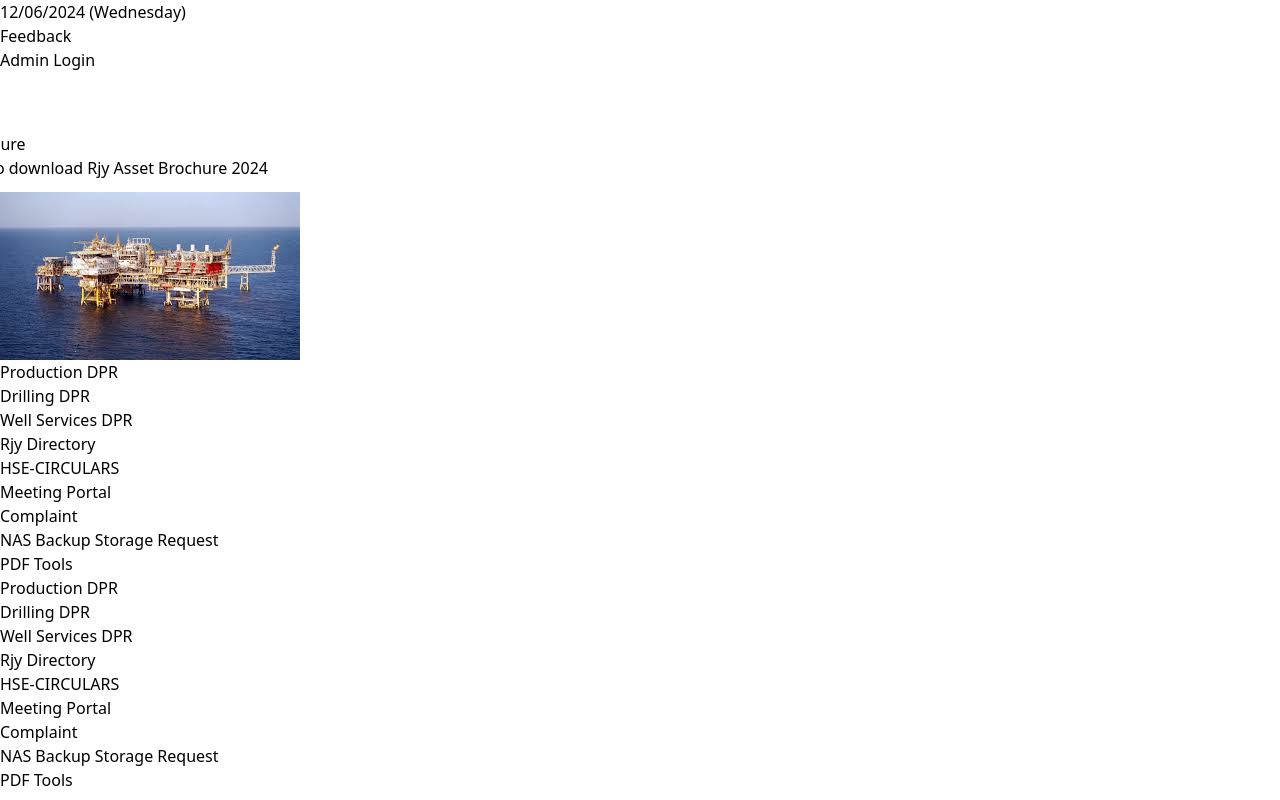
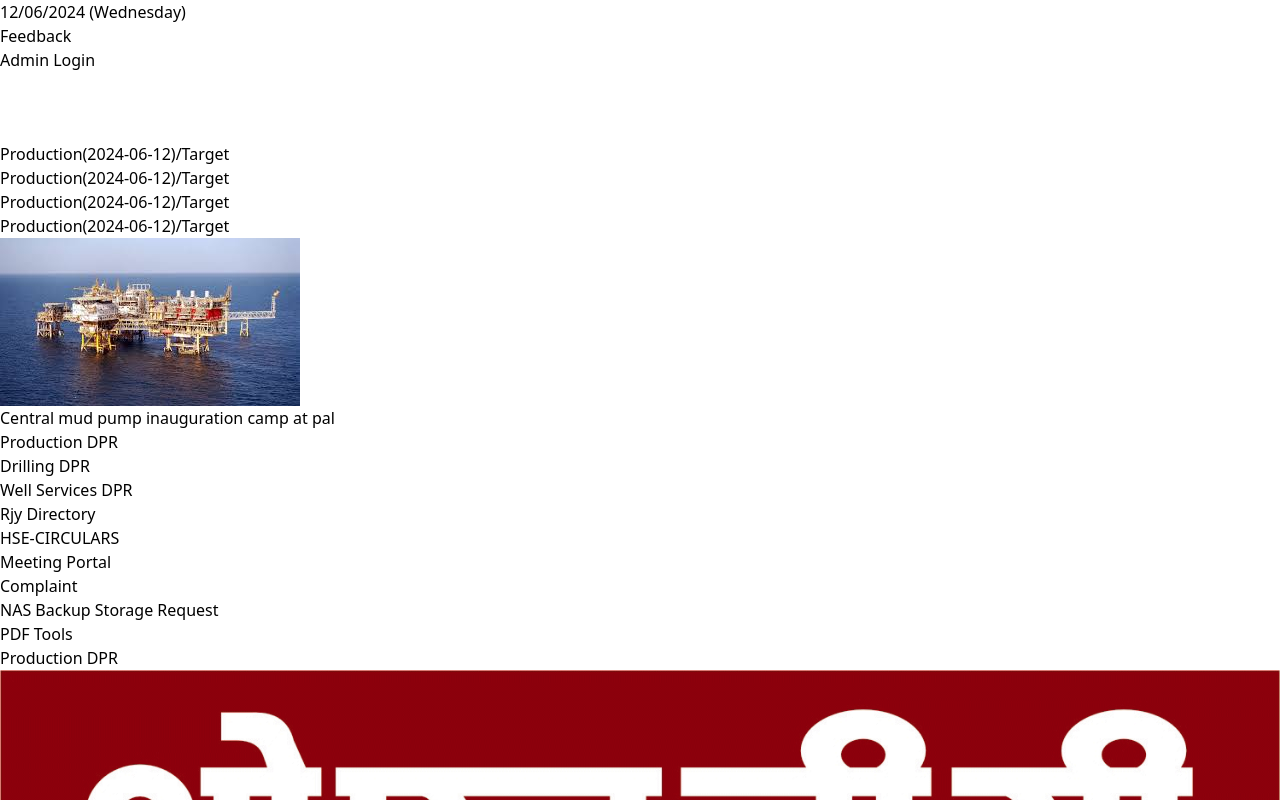
Before and after one commit to Praveen03AJJARAPU/ongcInfo, a React (Vite) app in the folder frontend/: page / in a window 1280 px wide. Shown: the top 800 px of the page. Built offline with nearby package versions, Linux system fonts and the light colour scheme.

Commit message:
added the photos

```diff
--- a/frontend/src/components/Header.jsx
+++ b/frontend/src/components/Header.jsx
@@ -1,4 +1,3 @@
-
 import Hero from './Hero';
 import SlidingText from './SlidingText'
 const Header = () => {
@@ -9,8 +8,13 @@ const Header = () => {
         linkText={"Click here to download Rjy Asset Brochure 2024"}
         link={"#"}
       />
+      <div className='flex items-center gap-7 mb-3 text-sm md:text-lg flex-wrap lg:flex-nowrap  font-bold '>
+        <p className='bg-blue-500 text-white rounded-lg px-10 py-3'>Production(2024-06-12)/Target</p>
+        <p className='bg-red-500 text-white rounded-lg px-10 py-3' >Production(2024-06-12)/Target</p>
+        <p className='bg-green-500 text-white rounded-lg px-10 py-3' >Production(2024-06-12)/Target</p>
+        <p className='bg-yellow-500 text-white rounded-lg px-10 py-3' >Production(2024-06-12)/Target</p>
+      </div>
       <Hero />
-
     </div>
   );
 }
--- a/frontend/src/components/Hero.jsx
+++ b/frontend/src/components/Hero.jsx
@@ -1,18 +1,33 @@
-import { headerList } from '../constants';
+import { headerList, imgList } from '../constants';
 import img from '../assets/on.jpg'
+import logo from '../assets/logoo.png'
+import { useEffect, useState } from 'react';
 
 const Hero = () => {
+  const [imgNum, setImgNum] = useState(0);
+
+   useEffect(() => {
+    const intervalId = setInterval(() => {
+      setImgNum(prev => (prev >= imgList.length - 1 ? 0 : prev + 1));
+    }, 1000);
+
+    return () => clearInterval(intervalId);
+  }, [imgList.length]);
+
   return (
-    <div className="flex gap-5 font-bold">
-      <div className="flex-1 border-2">
+    <div className="flex flex-col lg:flex-row gap-5 font-bold">
+      <div className="flex-1 relative border-2">
         <img
-          src={img}
-          alt="hero-pic-1"
-          className="w-full h-full object-cover"
+          src={imgList[imgNum]?.image}
+          className="w-full h-[550px] object-cover"
+          alt="images"
         />
+        <p className="absolute bottom-10 left-28 backdrop-blur-xl px-16 py-4 text-xl text-white">
+          {imgList[imgNum]?.text}
+        </p>
       </div>
 
-        <div className="w-[25%]">
+        <div className="lg:w-[25%]">
           {headerList.map((item, id) => (
             <div
               key={id}
@@ -22,17 +37,23 @@ const Hero = () => {
             </div>
           ))}
         </div>
-        <div className="w-[25%]">
+        <div className="lg:w-[25%]">
           {headerList.map((item, id) => (
             <div
               key={id}
-              className="text-center bg-blue-500 duration-150 ease-linear text-white rounded-md py-3 w-full px-5 border-[1px] border-transparent mb-3"
+              className="text-center bg-blue-500 duration-150 ease-linear text-white rounded-md py-3 w-full px-5 border-[1px] border-transparent mb-3 relative"
             >
               <a href={item.link}>{item.text}</a>
+              <img
+                src={logo}
+                alt="icon"
+                className="absolute w-[40px] right-5 top-1"
+              />
             </div>
           ))}
         </div>
       </div>
+
   );
 }
 
--- a/frontend/src/components/component.css
+++ b/frontend/src/components/component.css
@@ -1,6 +1,9 @@
 .logos {
+
     overflow: hidden;
-    padding: 60px 0;
+    display: flex;
+
+    padding: 35px;
     background: white;
     white-space: nowrap;
     position: relative;
@@ -8,7 +11,7 @@
 .animate {
     position: absolute;
     display: inline-block;
-    top: 50%;
+    top: 20%;
     width: 800px;
     right: -10%;
     animation: move 10s linear infinite;
--- a/frontend/src/constants.js
+++ b/frontend/src/constants.js
@@ -1,6 +1,16 @@
 // const headerTitles = [
 //     {text: 'Production'}
 // ]
+import img1 from './assets/on.jpg'
+import img2 from './assets/logoo.png'
+
+
+export const imgList = [
+  { image: img1, text: "Central mud pump inauguration camp at pal" },
+  { image: img2, text: "Central mud pump inauguration camp at pal" },
+  { image: img1, text: "Central mud pump inauguration camp at pal" },
+  { image: img2, text: "Central mud pump inauguration camp at pal" },
+];
 
 export const headerList = [
     {text: 'Production DPR', link: '#'},
```
Also changed, not shown: frontend/src/assets/logoo.png (added).
